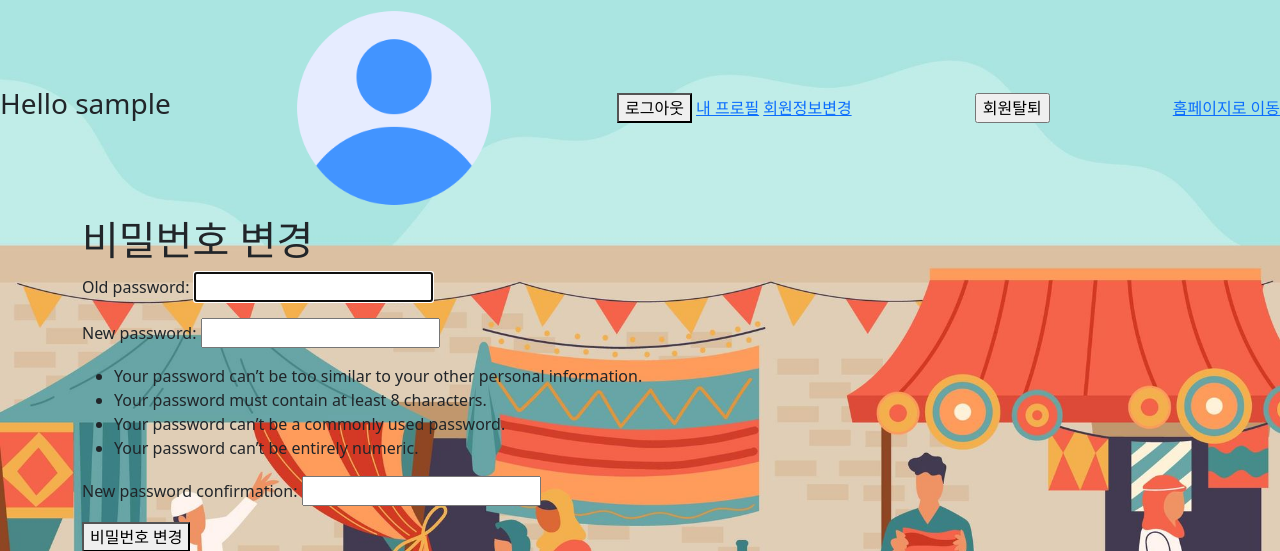
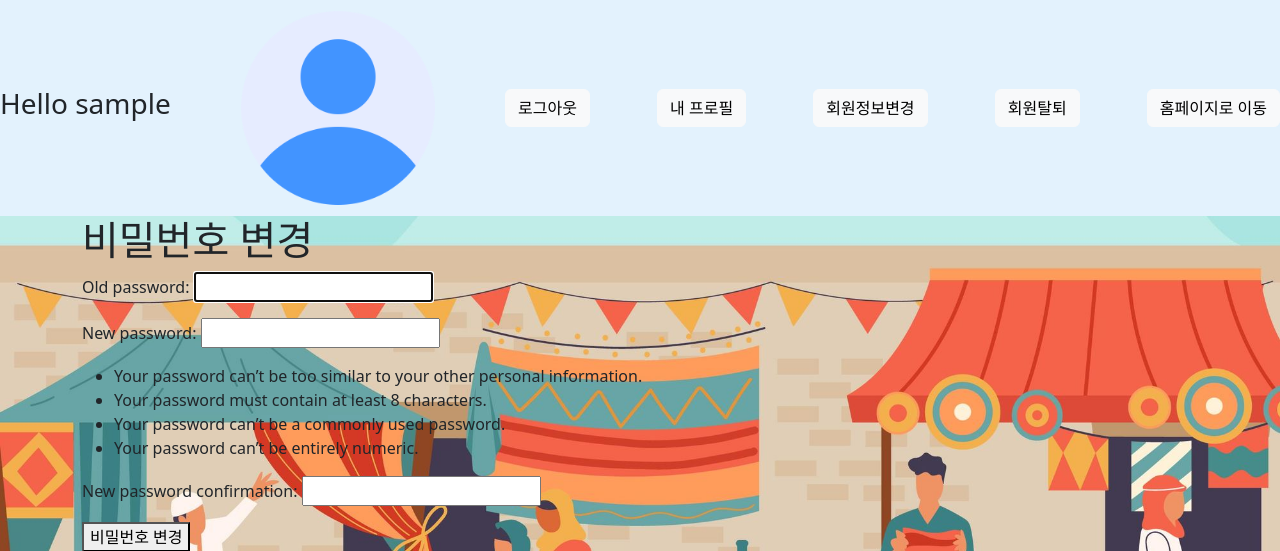
Before and after one commit to jyk3311/spartamarket, a Django app: page /accounts/password/ in a window 1280 px wide. Shown: the top 551 px of the page. Run offline with Django 4.2, Linux system fonts and the light colour scheme; the visitor is signed in with stand-in values (Sample User, id 1); some libraries are stand-ins or nearby versions.

Commit message:
base.html 파일을 수정하여
1. Navbar 부트스트랩 적용
2. d-inline 클래스로 나란히 배치
3. 버튼 부트스트랩 적용

```diff
--- a/templates/base.html
+++ b/templates/base.html
@@ -21,7 +21,7 @@
 </head>
 
 <body>
-    <div class="navbar">
+    <div class="navbar" style="background-color: #e3f2fd;">
         <h3>Hello {{request.user.username}}</h3>
         <!-- 만약 로그인이 되어있는지 확인했는데 되어 있다면 로그아웃 버튼만 보이게 처리-->
         {% if request.user.is_authenticated %}
@@ -36,23 +36,26 @@
         </a>
         {% endif %}
 
-        <form action="{% url 'accounts:logout' %}" method="POST">
+        <form action="{% url 'accounts:logout' %}" method="POST"  class="d-inline">
             {% csrf_token %}
-            <button type="submit">로그아웃</button>
-            <a href="{% url 'user:profile' username=request.user.username %}">내 프로필</a>
-            <a href="{% url 'accounts:update' %}"> 회원정보변경 </a>
+            <button type="submit" class="btn btn-light">로그아웃</button>
         </form>
-        <form action="{% url 'accounts:delete' %}" method="POST">
+
+        <a href="{% url 'user:profile' username=request.user.username %}" class="btn btn-light">내 프로필</a>
+        <a href="{% url 'accounts:update' %}" class="btn btn-light"> 회원정보변경 </a>
+
+        <form action="{% url 'accounts:delete' %}" method="POST" class="d-inline">
             {% csrf_token %}
-            <input type="submit" value="회원탈퇴">
+            <button type="submit" class="btn btn-light">회원탈퇴</button>
         </form>
+
         <!-- 로그인이 안되어 있다면 로그인하러가기 버튼만 보이게 처리 -->
         {% else %}
-        <a href="{% url 'accounts:login' %}">로그인 하러가기</a>
-        <a href="{% url 'accounts:sign_up' %}">회원가입</a>
+        <a href="{% url 'accounts:login' %}" class="btn btn-light">로그인 하러가기</a>
+        <a href="{% url 'accounts:sign_up' %}" class="btn btn-light">회원가입</a>
         <!-- 조건문 끝나면 endif -->
         {% endif %}
-        <a href="{% url 'accounts:homepage' %}"> 홈페이지로 이동 </a>
+        <a href="{% url 'accounts:homepage' %}" class="btn btn-light"> 홈페이지로 이동 </a>
 
     </div>
     <div class="container">
```
